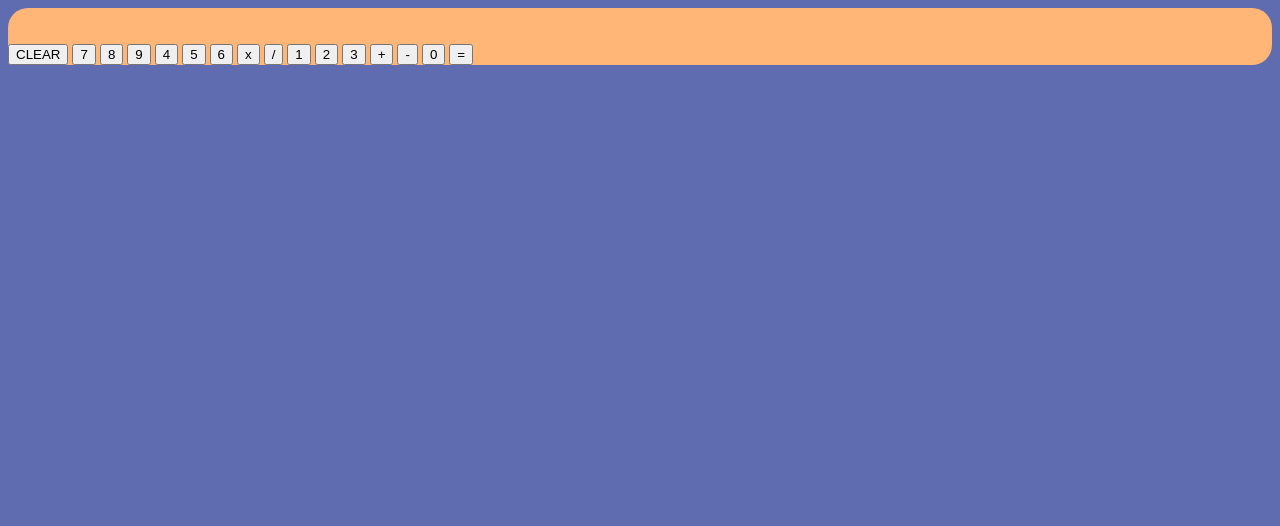
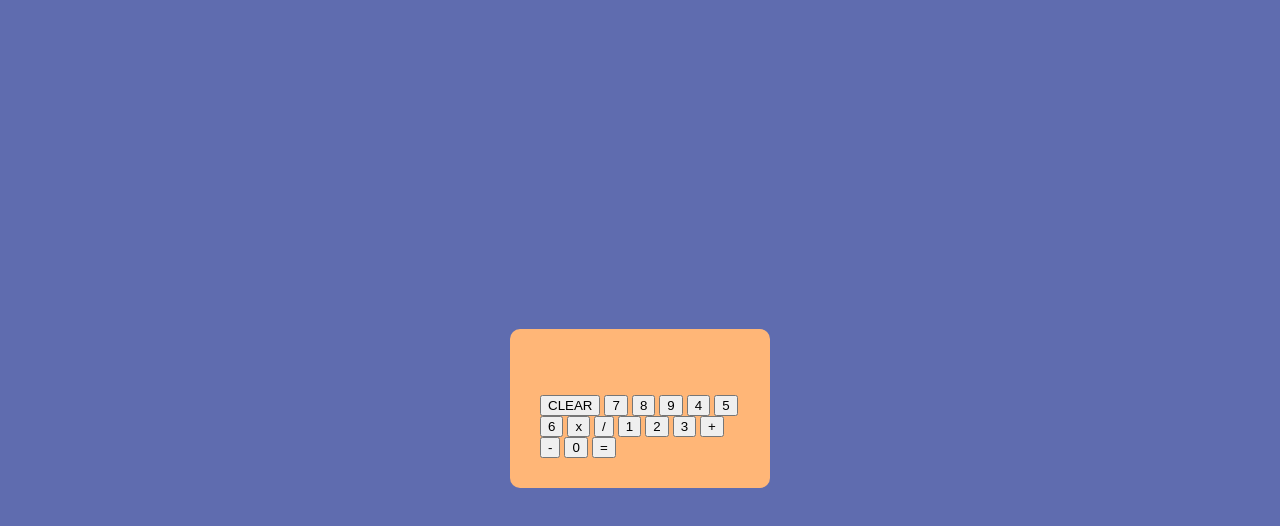
Before and after one commit to olivia497/simple-calculator, a plain HTML site: page index.html in a window 1280 px wide. Drawn offline with Linux system fonts and the light colour scheme.

Commit message:
centered calculator on page

```diff
--- a/styles.css
+++ b/styles.css
@@ -1,14 +1,19 @@
 body{
  background-color: #5f6caf;
+ display: flex;
+ justify-content: center;
+ align-items: center;
+ min-height: 100vh;
 }
 
 .calculator{
   background-color:  #ffb677;
   border-radius: 20px;
-
+  padding: 30px;
+  border-radius: 10px;
 }
 
 .buttons{
   color: #edf7fa;
-
+  width: 200px;
 }
```
